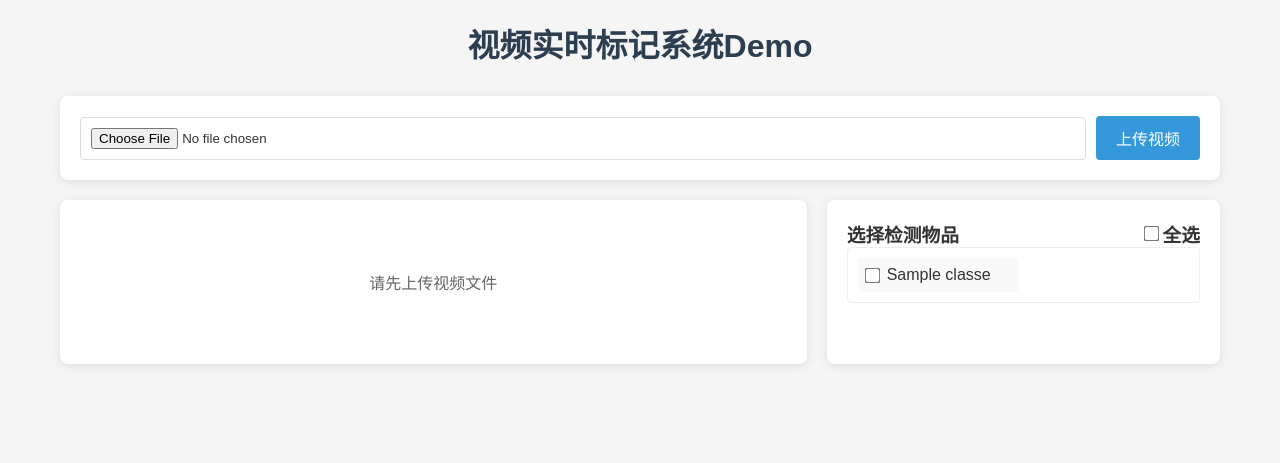
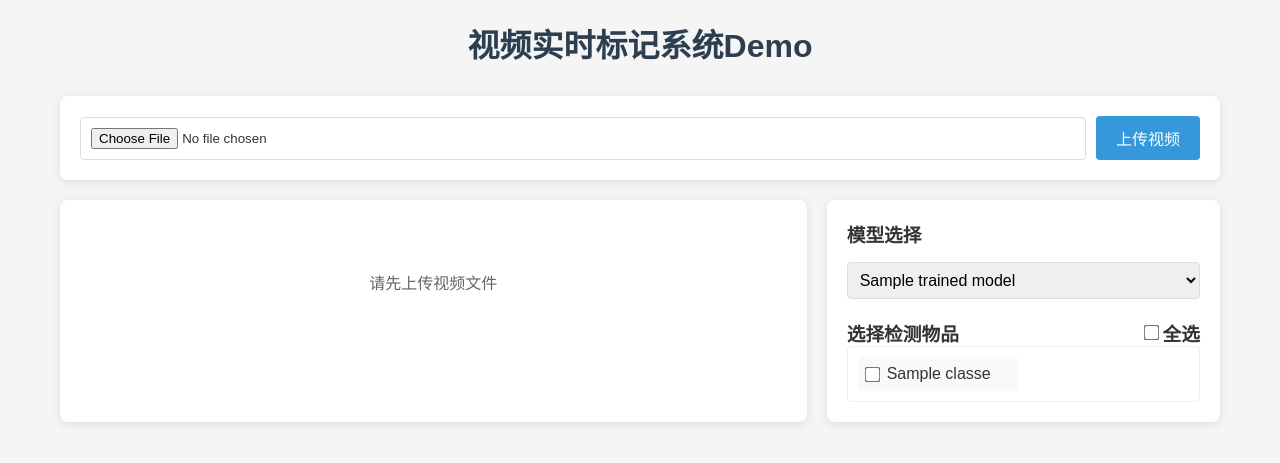
Before and after one commit to Jervisol/video-marker, a Flask app: template templates/index.html in a window 1280 px wide. Shown: the top 463 px of the page. Run offline with Flask 3, Linux system fonts and the light colour scheme; the template is opened without the code that fills it: most values are stand-ins (such as "Sample title", 1, 10 or a date in 2020); some libraries are stand-ins or nearby versions.

Commit message:
add multi-model selection

```diff
--- a/app.py
+++ b/app.py
@@ -10,52 +10,72 @@ from loguru import logger
 app = Flask(__name__)
 app.config['UPLOAD_FOLDER'] = 'static/uploads'
 app.config['ALLOWED_EXTENSIONS'] = {'mp4', 'avi', 'mov', 'mkv'}
-app.config['SECRET_KEY'] = 'your-secret-key'
+app.config['SECRET_KEY'] = 'your-secret-key'  # 用于WebSocket加密
 
 os.makedirs(app.config['UPLOAD_FOLDER'], exist_ok=True)
 
+# 初始化SocketIO
 socketio = SocketIO(app)
 
-model_loaded = False
-error_messages = []
+# 加载所有支持的模型
+try:
+    # 尝试从本地加载自定义模型
+    custom_model = YOLO('custom.pt')
+    logger.info("Custom YOLO model detected")
+except Exception as e:
+    custom_model = None
+    logger.warning(f"Error loading custom model: {e}")
 
 try:
-    model = YOLO('custom.pt')
-    logger.info("Custom YOLO model detected")
-    model_loaded = True
+    yolo11n_model = YOLO('yolo11n.pt')
+    logger.info("Successfully loaded YOLO11n model")
 except Exception as e:
-    error_messages.append(f"Error loading custom model: {e}")
+    yolo11n_model = None
+    logger.warning(f"Error loading YOLO11n: {e}")
 
-if not model_loaded:
-    try:
-        model = YOLO('yolo11n.pt')
-        logger.info("Successfully loaded YOLO11n model")
-        model_loaded = True
-    except Exception as e:
-        error_messages.append(f"Error loading YOLO11n: {e}")
+try:
+    yolov8n_model = YOLO('yolov8n.pt')
+    logger.info("Successfully loaded YOLOv8n model")
+except Exception as e:
+    yolov8n_model = None
+    logger.warning(f"Error loading YOLOv8n: {e}")
 
-if not model_loaded:
-    try:
-        model = YOLO('yolov8n.pt')
-        logger.info("Successfully loaded YOLOv8n model")
-        model_loaded = True
-    except Exception as e:
-        error_messages.append(f"Error loading YOLOv8n: {e}")
+try:
+    # 尝试加载EfficientDet模型（使用ultralytics支持的格式）
+    efficientdet_model = YOLO('efficientdet-lite0.pt')
+    logger.info("Successfully loaded EfficientDet model")
+except Exception as e:
+    efficientdet_model = None
+    logger.warning(f"Error loading EfficientDet: {e}")
 
-if not model_loaded:
-    logger.info("Failed to load any YOLO model:")
-    for msg in error_messages:
-        logger.info(f"  - {msg}")
+# 模型映射
+trained_models = {
+    'yolo11n': yolo11n_model,
+    'yolov8n': yolov8n_model,
+    'custom': custom_model,
+    'efficientdet': efficientdet_model
+}
+
+# 过滤掉加载失败的模型
+trained_models = {k: v for k, v in trained_models.items() if v is not None}
+
+# 如果没有模型加载成功，抛出异常
+if not trained_models:
+    logger.error("Failed to load any model")
     raise RuntimeError("model load failed")
 
-CLASSES = model.names
+# 设置默认模型
+default_model = next(iter(trained_models.keys()))
+
+# 类别名称（使用默认模型的类别）
+CLASSES = trained_models[default_model].names
 
 def allowed_file(filename):
     return '.' in filename and filename.rsplit('.', 1)[1].lower() in app.config['ALLOWED_EXTENSIONS']
 
 @app.route('/')
 def index():
-    return render_template('index.html', classes=CLASSES)
+    return render_template('index.html', classes=CLASSES, trained_models=trained_models, default_model=default_model)
 
 @app.route('/upload', methods=['POST'])
 def upload_video():
@@ -76,6 +96,7 @@ def detect_objects():
     data = request.json
     video_path = data.get('video_path')
     selected_classes = data.get('selected_classes', [])
+    selected_model = data.get('selected_model', default_model)
 
     if not video_path:
         return jsonify({'error': 'No video path provided'})
@@ -84,6 +105,9 @@ def detect_objects():
 
     if not os.path.exists(full_video_path):
         return jsonify({'error': 'Video file not found'})
+
+    # 获取选择的模型
+    current_model = trained_models[selected_model]
 
     cap = cv2.VideoCapture(full_video_path)
     fps = cap.get(cv2.CAP_PROP_FPS)
@@ -102,14 +126,15 @@ def detect_objects():
         if not ret:
             break
 
-        results = model(frame)
+        results = current_model(frame)
 
         # 绘制检测结果
         for result in results:
             boxes = result.boxes
             for box in boxes:
                 cls = int(box.cls[0])
-                class_name = CLASSES[cls]
+                # 使用当前模型的类别名称
+                class_name = current_model.names[cls]
 
                 # 只处理选中的类别
                 if selected_classes and class_name not in selected_classes:
@@ -139,6 +164,7 @@ def detect_frame():
     data = request.json
     frame_data = data.get('frame_data')
     selected_classes = data.get('selected_classes', [])
+    selected_model = data.get('selected_model', default_model)
 
     if not frame_data:
         return jsonify({'error': 'No frame data provided'})
@@ -149,14 +175,18 @@ def detect_frame():
         img = Image.open(BytesIO(img_data))
         frame = cv2.cvtColor(np.array(img), cv2.COLOR_RGB2BGR)
 
-        results = model(frame)
+        # 获取选择的模型
+        current_model = trained_models[selected_model]
+
+        results = current_model(frame)
 
         detections = []
         for result in results:
             boxes = result.boxes
             for box in boxes:
                 cls = int(box.cls[0])
-                class_name = CLASSES[cls]
+                # 使用当前模型的类别名称
+                class_name = current_model.names[cls]
 
                 # 只处理选中的类别
                 if selected_classes and class_name not in selected_classes:
@@ -188,6 +218,7 @@ def handle_detect_frame(data):
 
     frame_data = data.get('frame_data')
     selected_classes = data.get('selected_classes', [])
+    selected_model = data.get('selected_model', default_model)
 
     if not frame_data:
         emit('detection_result', {'error': 'No frame data provided'})
@@ -199,14 +230,19 @@ def handle_detect_frame(data):
         img = Image.open(BytesIO(img_data))
         frame = cv2.cvtColor(np.array(img), cv2.COLOR_RGB2BGR)
 
-        results = model(frame)
+        # 获取选择的模型
+        current_model = trained_models[selected_model]
+
+        # 使用选择的模型进行检测
+        results = current_model(frame)
 
         detections = []
         for result in results:
             boxes = result.boxes
             for box in boxes:
                 cls = int(box.cls[0])
-                class_name = CLASSES[cls]
+                # 使用当前模型的类别名称
+                class_name = current_model.names[cls]
 
                 # 只处理选中的类别
                 if selected_classes and class_name not in selected_classes:
@@ -241,6 +277,7 @@ def detect_click():
     frame_data = data.get('frame_data')
     click_x = data.get('click_x')
     click_y = data.get('click_y')
+    selected_model = data.get('selected_model', default_model)
 
     if not frame_data:
         return jsonify({'error': 'No frame data provided'})
@@ -254,7 +291,10 @@ def detect_click():
         img = Image.open(BytesIO(img_data))
         frame = cv2.cvtColor(np.array(img), cv2.COLOR_RGB2BGR)
 
-        results = model(frame)
+        # 获取选择的模型
+        current_model = trained_models[selected_model]
+
+        results = current_model(frame)
 
         closest_detection = None
         min_distance = float('inf')
@@ -263,7 +303,8 @@ def detect_click():
             boxes = result.boxes
             for box in boxes:
                 cls = int(box.cls[0])
-                class_name = CLASSES[cls]
+                # 使用当前模型的类别名称
+                class_name = current_model.names[cls]
 
                 # 获取边界框坐标
                 x1, y1, x2, y2 = map(int, box.xyxy[0])
@@ -293,4 +334,4 @@ def detect_click():
         return jsonify({'error': str(e)})
 
 if __name__ == '__main__':
-    socketio.run(app, debug=True, host='0.0.0.0', port=5000)
+    socketio.run(app, debug=True, host='0.0.0.0', port=5000, allow_unsafe_werkzeug=True)
--- a/templates/index.html
+++ b/templates/index.html
@@ -211,6 +211,14 @@
             </div>
 
             <div class="controls-section">
+                <h3 style="margin-bottom: 15px;">模型选择</h3>
+                <div style="margin-bottom: 20px;">
+                    <select id="model-select" style="width: 100%; padding: 8px; border: 1px solid #ddd; border-radius: 4px; font-size: 16px;">
+                        {% for model_name in trained_models %}
+                            <option value="{{ model_name }}" {% if model_name == default_model %}selected{% endif %}>{{ model_name }}</option>
+                        {% endfor %}
+                    </select>
+                </div>
                 <h3 style="display: flex; justify-content: space-between; align-items: center;">
                     选择检测物品
                     <div style="display: flex; align-items: center; gap: 5px;">
@@ -397,11 +405,15 @@
                         // 将canvas转换为base64字符串
                         const frameData = canvasElement.toDataURL('image/jpeg');
 
+                        // 获取用户选择的模型
+                        const selectedModel = document.getElementById('model-select').value;
+
                         try {
                             // 通过WebSocket发送帧数据到服务器进行检测
                             socket.emit('detect_frame', {
                                 frame_data: frameData.split(',')[1], // 移除base64前缀
-                                selected_classes: selectedClasses
+                                selected_classes: selectedClasses,
+                                selected_model: selectedModel
                             });
                         } catch (error) {
                             console.error('检测过程中发生错误:', error);
```
